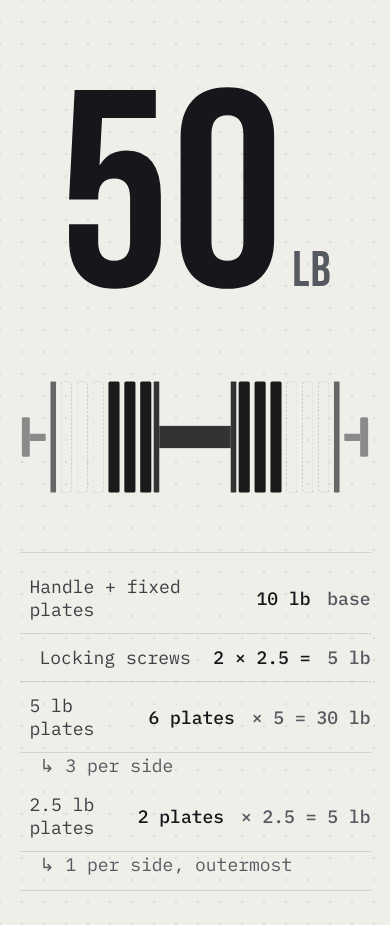
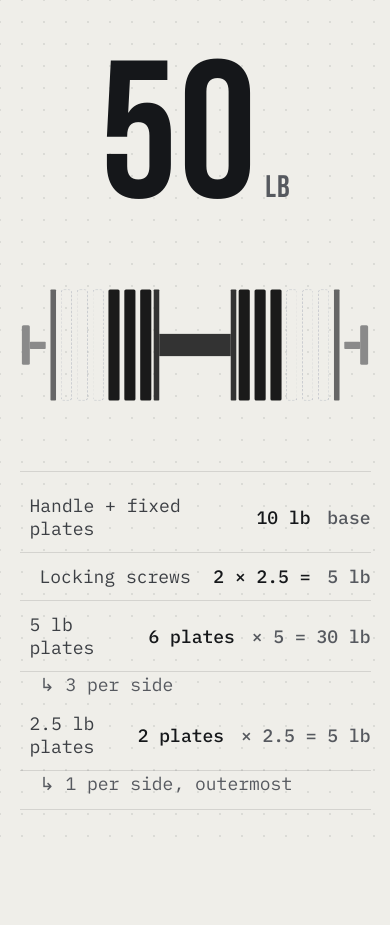
Before and after one commit to matthewpereira/eisenlink-calculator, a plain HTML site: page index.html in a window 390 px wide. After the commit the page ends 844 px from the top, so only its background shows below. Drawn offline with Linux system fonts and the light colour scheme.

Commit message:
Fit layout to viewport on small screens (no more clipped breakdown)
Hero number and unit now size against viewport height (min(vw,vh)) so they
can't dominate a short phone screen, and fitViz scales the dumbbell to both
the width and height of its box. Previously the fixed 280px hero floor plus
the fixed-height dumbbell and breakdown overflowed small phones, and since
the page can't scroll (touch-drag gesture), the bottom of the breakdown was
clipped off.

```diff
--- a/css/styles.css
+++ b/css/styles.css
@@ -104,18 +104,21 @@ body {
   align-items: baseline;
   justify-content: center;
   gap: clamp(6px, 2vw, 14px);
-  margin-top: 5vh;
+  margin-top: clamp(6px, 2.5vh, 40px);
 }
+/* Sized against BOTH width and height so it can't dominate a short phone
+   screen. On a small viewport min(50vw, 30vh) wins, leaving room below for the
+   dumbbell + breakdown; on a large screen the 350px cap holds. */
 .readout-number {
   font-family: 'Bebas Neue', sans-serif;
-  font-size: clamp(280px, 60vw, 350px);
+  font-size: clamp(120px, min(50vw, 30vh), 350px);
   line-height: 1;
   letter-spacing: 1px;
   color: var(--ink);
 }
 .readout-unit {
   font-family: 'Bebas Neue', sans-serif;
-  font-size: clamp(50px, 8vw, 46px);
+  font-size: clamp(28px, min(8vw, 5vh), 60px);
   line-height: 1;
   letter-spacing: 1px;
   color: var(--muted);
@@ -199,13 +202,17 @@ input[type=range]::-moz-range-thumb {
   display: flex;
   align-items: center;
   justify-content: center;
-  min-height: 100px;
-  /* hidden (not visible) so the fixed-width .db-row can't force the whole
-     layout wider than the viewport; fitViz scales the row to fit this box. */
+  /* Fills the leftover space in the stage so fitViz can scale the row to the
+     available HEIGHT as well as width — on a short screen the box shrinks and
+     the dumbbell shrinks with it instead of pushing the breakdown off-screen. */
+  flex: 1;
+  min-height: 0;
+  /* hidden (not visible) so the fixed-size .db-row can't force the whole
+     layout wider/taller than its box; fitViz scales the row to fit this box. */
   overflow: hidden;
   width: 100%;
   min-width: 0;
-  margin-bottom: 20px;
+  margin-bottom: clamp(8px, 2vh, 20px);
 }
 
 /* inner row holds the actual parts; it scales down to fit narrow screens */
--- a/js/app.js
+++ b/js/app.js
@@ -145,19 +145,22 @@ function buildViz(cfg) {
   return html;
 }
 
-// Scale the .db-row inside a viz container down to fit if it overflows
+// Scale the .db-row inside a viz container down to fit its box — constrained by
+// BOTH width (narrow phones) and height (short phones), so the dumbbell shrinks
+// to whatever room the stage has left rather than overflowing. Never upscales.
 function fitViz(containerId) {
   const container = document.getElementById(containerId);
   if (!container) return;
   const row = container.querySelector('.db-row');
   if (!row) return;
   row.style.transform = 'scale(1)'; // reset before measuring
-  const avail = container.clientWidth;
-  const needed = row.scrollWidth;
-  if (needed > avail && avail > 0) {
-    const scale = avail / needed;
-    row.style.transform = `scale(${scale})`;
-  }
+  const availW = container.clientWidth;
+  const availH = container.clientHeight;
+  const neededW = row.scrollWidth;
+  const neededH = row.scrollHeight;
+  if (availW <= 0 || availH <= 0 || neededW <= 0 || neededH <= 0) return;
+  const scale = Math.min(availW / neededW, availH / neededH, 1);
+  if (scale < 1) row.style.transform = `scale(${scale})`;
 }
 
 // Slider — index into WEIGHT_LIST
```
